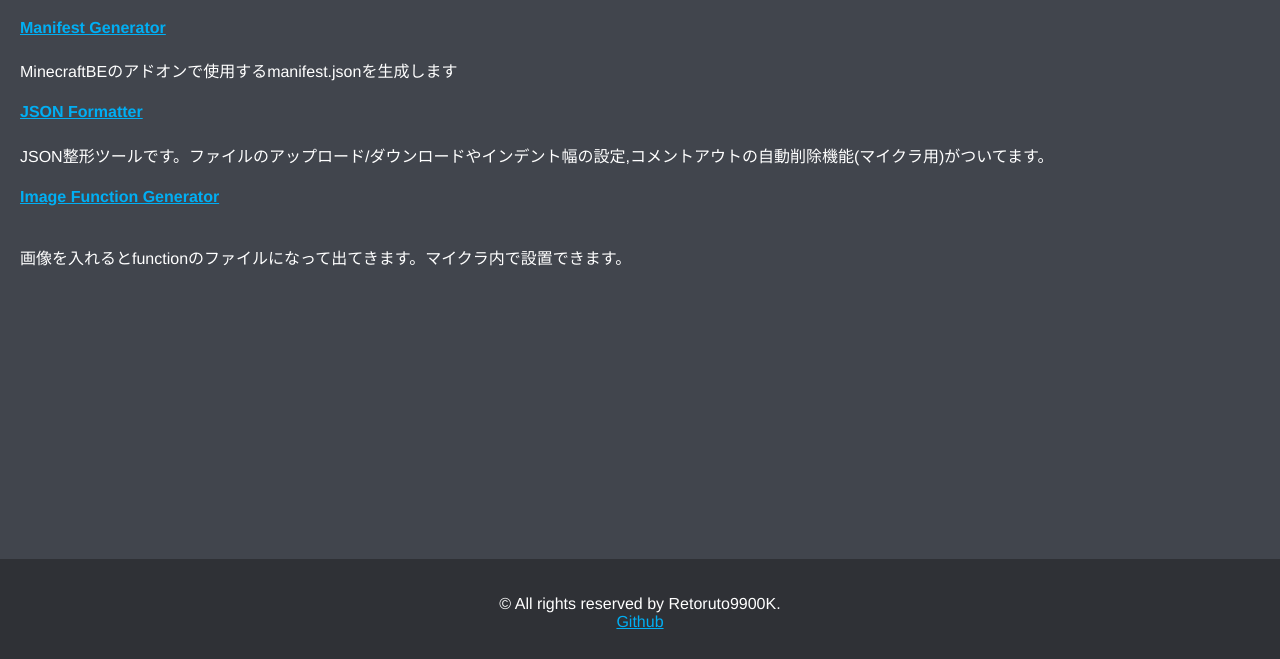
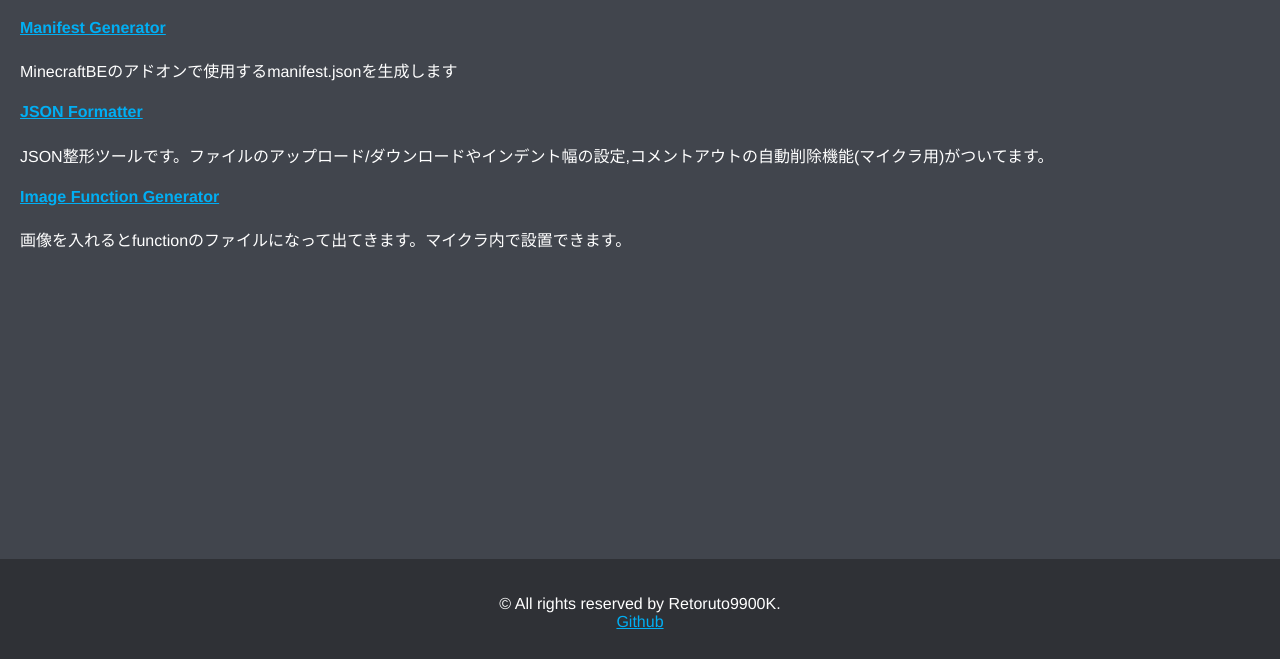
Before and after one commit to tutinoko2048/tutinoko2048.github.io, a plain HTML site: page tools.html in a window 1280 px wide. Shown: the part 141-800 px from the top of the page. Drawn offline with nearby package versions, Linux system fonts and the light colour scheme; no server answers.

Commit message:
Update tools.html

```diff
--- a/tools.html
+++ b/tools.html
@@ -46,7 +46,7 @@ footer {
 MinecraftBEのアドオンで使用するmanifest.jsonを生成します<br>
 <a href="https://tutinoko2048.github.io/tools/json_formatter.html"><h4>JSON Formatter</h4></a>
 JSON整形ツールです。ファイルのアップロード/ダウンロードやインデント幅の設定,コメントアウトの自動削除機能(マイクラ用)がついてます。<br>
-<a href="https://tutinoko2048.github.io/tools/image.html"><h4>Image Function Generator</h4></a><br>
+<a href="https://tutinoko2048.github.io/tools/image.html"><h4>Image Function Generator</h4></a>
 画像を入れるとfunctionのファイルになって出てきます。マイクラ内で設置できます。
 
 <br>
```
